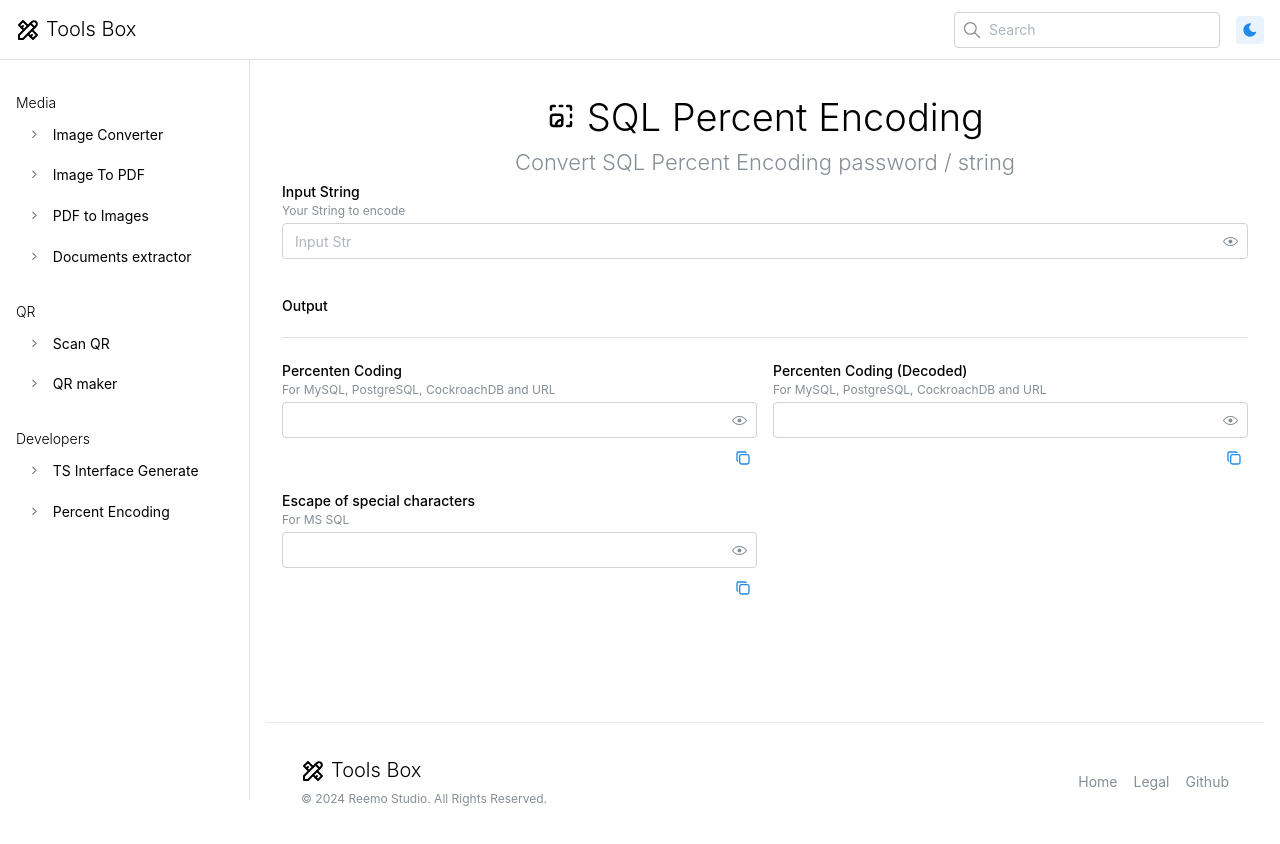
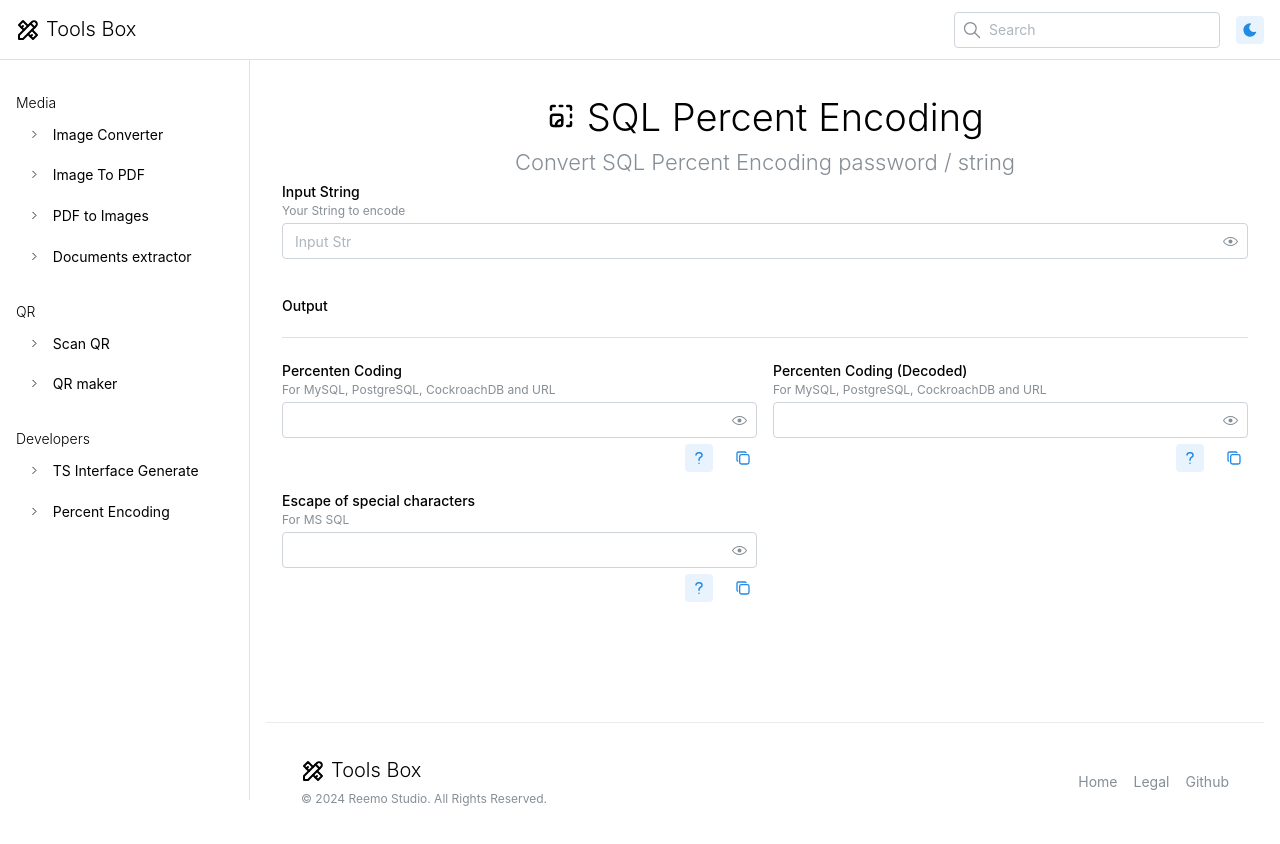
Before and after one commit to r48n34/local-tools, a React (Vite) app: page /percentEncoding in a window 1280 px wide. Shown: the top 844 px of the page. Built offline with nearby package versions, Linux system fonts and the light colour scheme; the HTML template or start-up script is replaced by a standard one.

Commit message:
Add know more btn and explains

```diff
--- a/src/components/tools/PercentEncoding/PercentEncodingComp.tsx
+++ b/src/components/tools/PercentEncoding/PercentEncodingComp.tsx
@@ -2,6 +2,8 @@ import { Box, Divider, Grid, Group, PasswordInput, Text } from "@mantine/core";
 import { useEffect, useState } from "react";
 import CopyBtn from "../../common/CopyBtn";
 import { specialCharactersStr } from "../../../utils/specialCharacters";
+import GoUrlBtn from "../../common/GoUrlBtn";
+import { IconQuestionMark } from "@tabler/icons-react";
 
 
 function PercentEncodingComp() {
@@ -15,8 +17,6 @@ function PercentEncodingComp() {
             setDecodedStr("<Error - Not valid UTF-8 encoded URI>")
         }
     }, [inputString])
-
-
 
     return (
         <>
@@ -44,6 +44,11 @@ function PercentEncodingComp() {
                         />
 
                         <Group justify="flex-end" mt={6}>
+                            <GoUrlBtn
+                                title={"Know More"}
+                                url={"https://developer.mozilla.org/en-US/docs/Glossary/Percent-encoding"}
+                                icon={<IconQuestionMark size={18} />}
+                            />
                             <CopyBtn value={encodeURIComponent(inputString)} />
                         </Group>
                     </Box>
@@ -58,6 +63,11 @@ function PercentEncodingComp() {
                         />
 
                         <Group justify="flex-end" mt={6}>
+                            <GoUrlBtn
+                                title={"Know More"}
+                                url={"https://developer.mozilla.org/en-US/docs/Glossary/Percent-encoding"}
+                                icon={<IconQuestionMark size={18} />}
+                            />
                             <CopyBtn value={decodedStr} />
                         </Group>
                     </Box>
@@ -72,6 +82,11 @@ function PercentEncodingComp() {
                         />
 
                         <Group justify="flex-end" mt={6}>
+                            <GoUrlBtn
+                                title={"Know More"}
+                                url={"https://learn.microsoft.com/en-us/sql/relational-databases/json/how-for-json-escapes-special-characters-and-control-characters-sql-server?view=sql-server-ver16"}
+                                icon={<IconQuestionMark size={18} />}
+                            />
                             <CopyBtn value={specialCharactersStr(inputString)} />
                         </Group>
                     </Box>
```
Also changed, not shown: src/components/common/KnowMore.tsx (added, +13 -0 lines).
